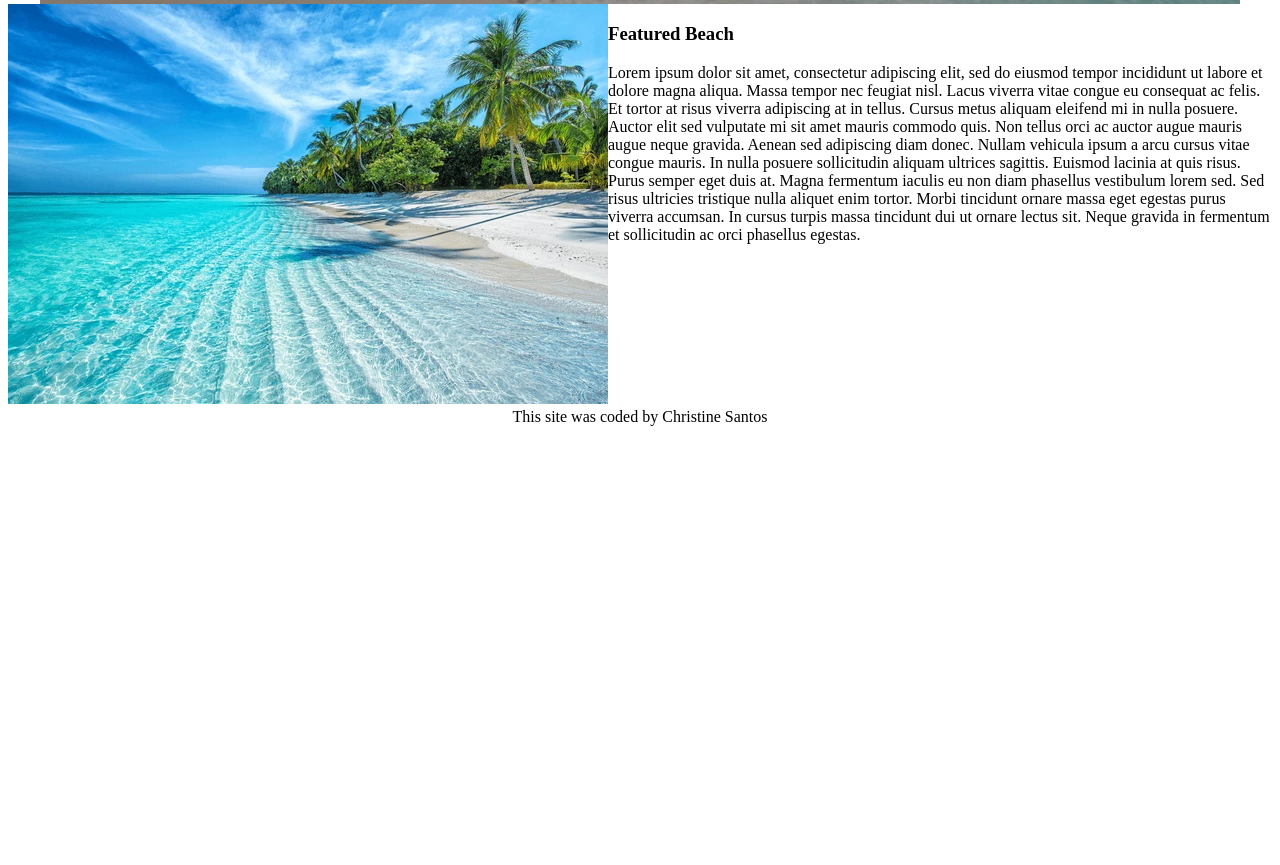
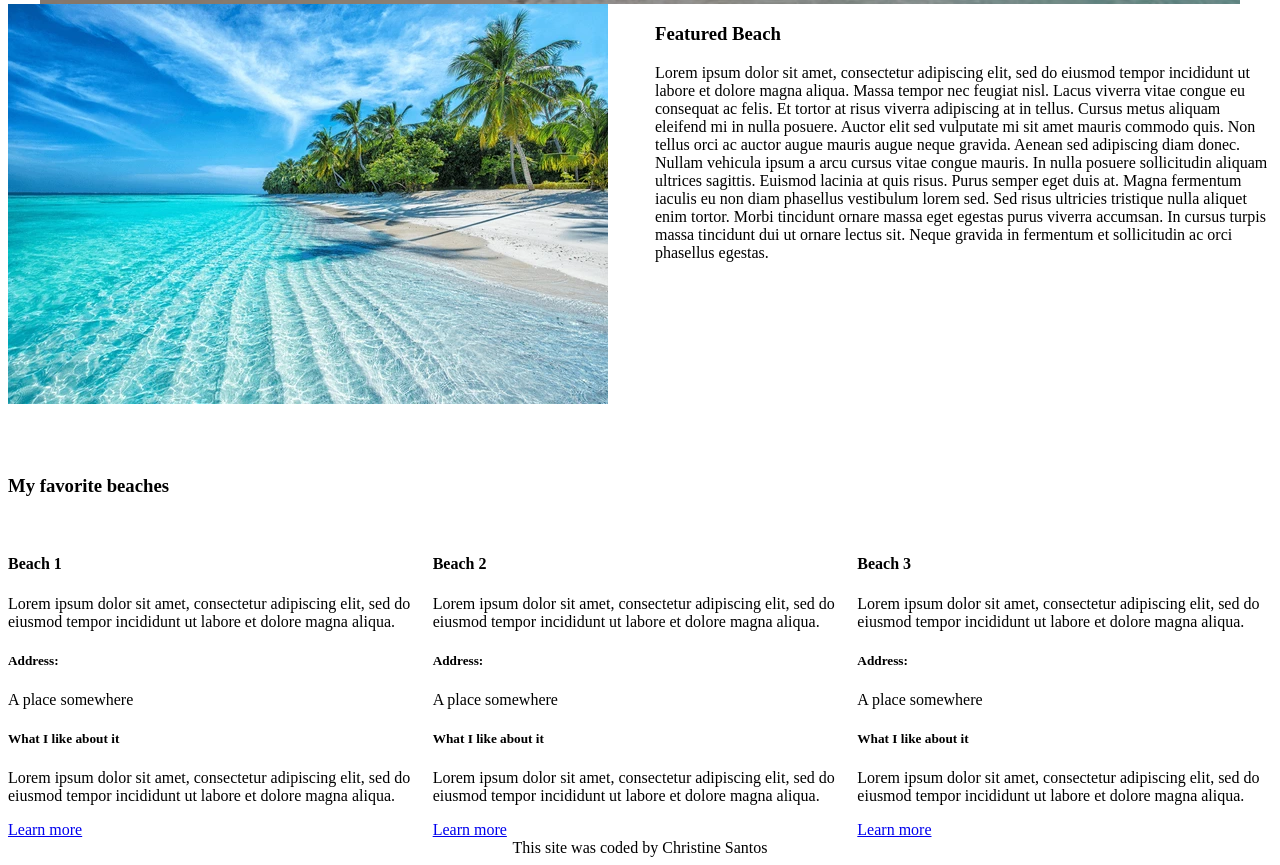
Before and after one commit to christinemsantos/Sample-Webpage-1, a plain HTML site: page index.html in a window 1280 px wide. Shown: the part 617-1482 px from the top of the page. Before the commit the page ends 1051 px from the top, so only its background shows below. Drawn offline with Linux system fonts and the light colour scheme.

Commit message:
card info added

```diff
--- a/index.html
+++ b/index.html
@@ -35,6 +35,82 @@
         </p>
       </div>
     </div>
+    <section class="card-section">
+      <h2 class="text-center">CAFÉS</h2>
+      <h3 class="text-center">My favorite beaches</h3>
+
+      <div class="grid grid-3-columns">
+        <div class="card">
+          <div class="card-header">
+            <img src="x" alt="" class="img-responsive" />
+          </div>
+
+          <div class="card-body">
+            <h4>Beach 1</h4>
+            <p>
+              Lorem ipsum dolor sit amet, consectetur adipiscing elit, sed do
+              eiusmod tempor incididunt ut labore et dolore magna aliqua.
+            </p>
+            <h5>Address:</h5>
+            <p>A place somewhere</p>
+            <h5>What I like about it</h5>
+            <p>
+              Lorem ipsum dolor sit amet, consectetur adipiscing elit, sed do
+              eiusmod tempor incididunt ut labore et dolore magna aliqua.
+            </p>
+          </div>
+          <div class="card-footer">
+            <a href="x" class="btn" target="_blank"> Learn more </a>
+          </div>
+        </div>
+        <div class="card">
+          <div class="card-header">
+            <img src="x" alt="" class="img-responsive" />
+          </div>
+
+          <div class="card-body">
+            <h4>Beach 2</h4>
+            <p>
+              Lorem ipsum dolor sit amet, consectetur adipiscing elit, sed do
+              eiusmod tempor incididunt ut labore et dolore magna aliqua.
+            </p>
+            <h5>Address:</h5>
+            <p>A place somewhere</p>
+            <h5>What I like about it</h5>
+            <p>
+              Lorem ipsum dolor sit amet, consectetur adipiscing elit, sed do
+              eiusmod tempor incididunt ut labore et dolore magna aliqua.
+            </p>
+          </div>
+          <div class="card-footer">
+            <a href="x" class="btn" target="_blank"> Learn more </a>
+          </div>
+        </div>
+        <div class="card">
+          <div class="card-header">
+            <img src="x" alt="" class="img-responsive" />
+          </div>
+
+          <div class="card-body">
+            <h4>Beach 3</h4>
+            <p>
+              Lorem ipsum dolor sit amet, consectetur adipiscing elit, sed do
+              eiusmod tempor incididunt ut labore et dolore magna aliqua.
+            </p>
+            <h5>Address:</h5>
+            <p>A place somewhere</p>
+            <h5>What I like about it</h5>
+            <p>
+              Lorem ipsum dolor sit amet, consectetur adipiscing elit, sed do
+              eiusmod tempor incididunt ut labore et dolore magna aliqua.
+            </p>
+          </div>
+          <div class="card-footer">
+            <a href="x" class="btn" target="_blank"> Learn more </a>
+          </div>
+        </div>
+      </div>
+    </section>
     <footer>This site was coded by Christine Santos</footer>
   </body>
 </html>
--- a/src/styles.css
+++ b/src/styles.css
@@ -29,5 +29,12 @@ footer {
   margin: 0 auto;
 }
 .featured {
-  display: flex;
+  display: grid;
+  grid-gap: 30px;
+  grid-template-columns: 1fr 1fr;
 }
+.grid-3-columns {
+  display: grid;
+  grid-template-columns: 1fr 1fr 1fr;
+  grid-gap: 10px;
+}
```
